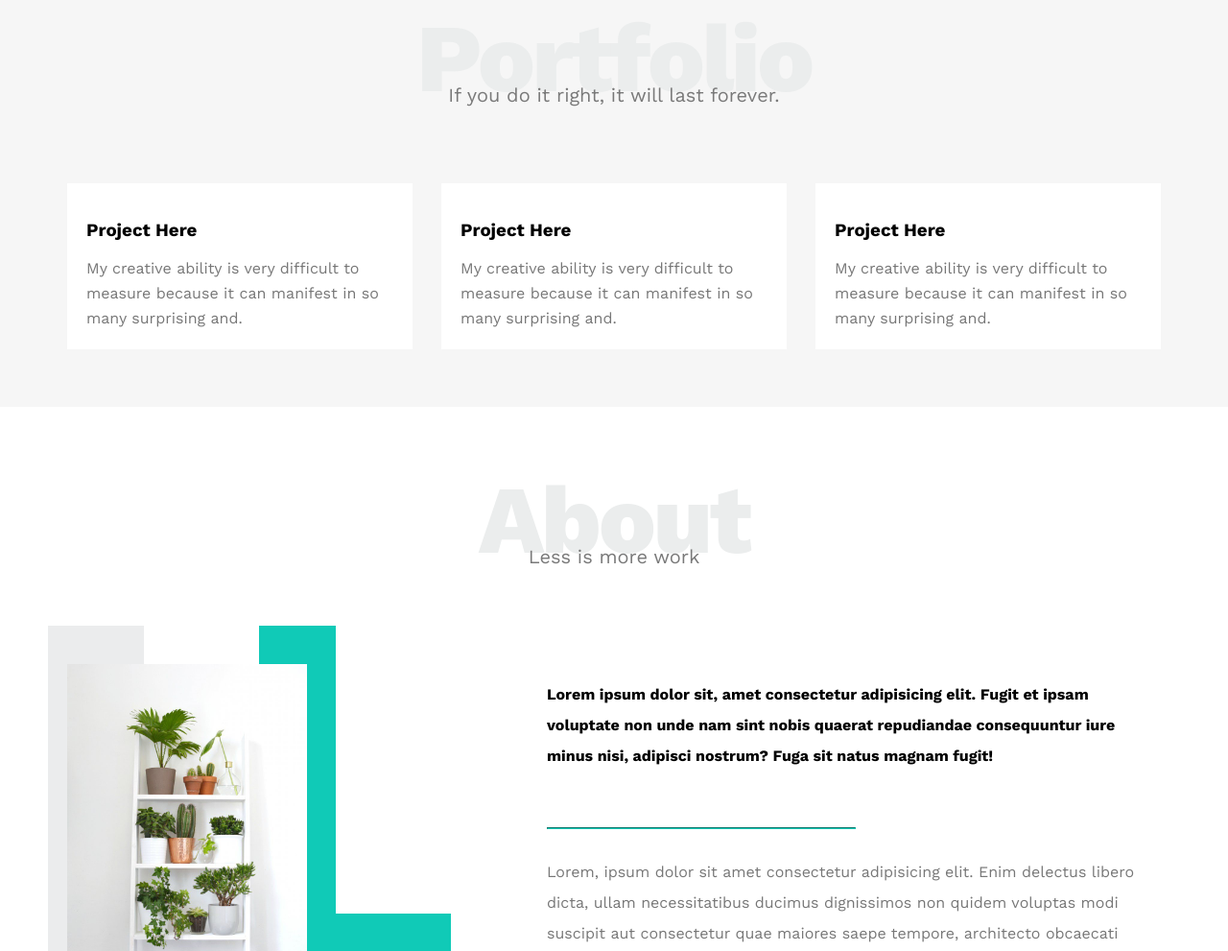
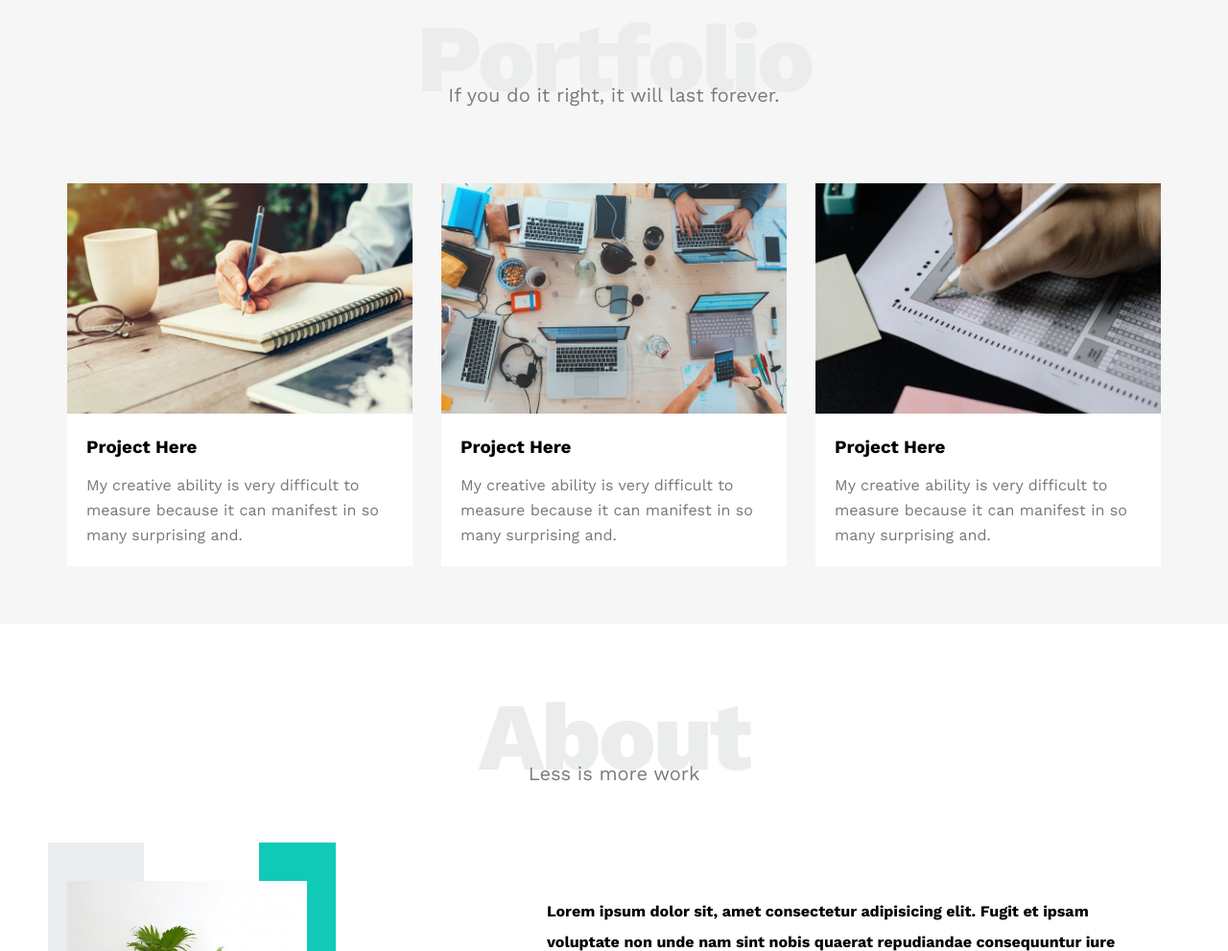
Before and after one commit to ahmedelaskalany/Template-One-from-Elzero, a plain HTML site: page index.html in a window 1280 px wide. Shown: the part 2146-3137 px from the top of the page at 96% size. Drawn offline with nearby package versions, Linux system fonts and the light colour scheme; a web font is replaced by a local one.

Commit message:
Minor update adjusting path of pictures

```diff
--- a/index.html
+++ b/index.html
@@ -163,7 +163,7 @@
         <p>If you do it right, it will last forever.</p>
         <div class="portfolio-content">
           <div class="card">
-            <img src="../Template_1/images/portfolio-1.jpg" alt="" />
+            <img src="images/portfolio-1.jpg" alt="" />
             <div class="info">
               <h3>Project Here</h3>
               <p>
@@ -173,7 +173,7 @@
             </div>
           </div>
           <div class="card">
-            <img src="/Template_1/images/portfolio-2.jpg" alt="" />
+            <img src="images/portfolio-2.jpg" alt="" />
             <div class="info">
               <h3>Project Here</h3>
               <p>
@@ -183,7 +183,7 @@
             </div>
           </div>
           <div class="card">
-            <img src="/Template_1/images/portfolio-3.jpg" alt="" />
+            <img src="images/portfolio-3.jpg" alt="" />
             <div class="info">
               <h3>Project Here</h3>
               <p>
```
